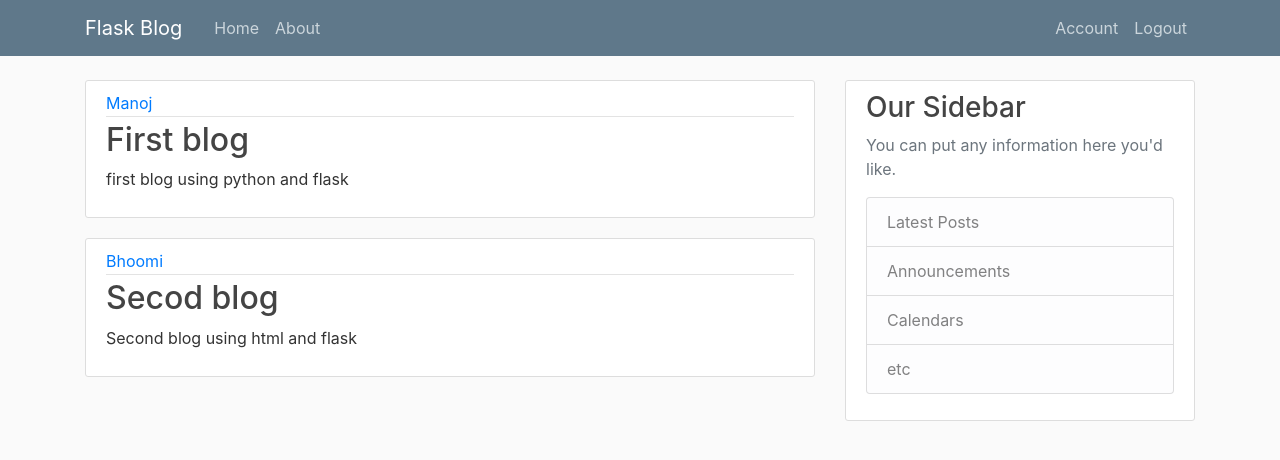
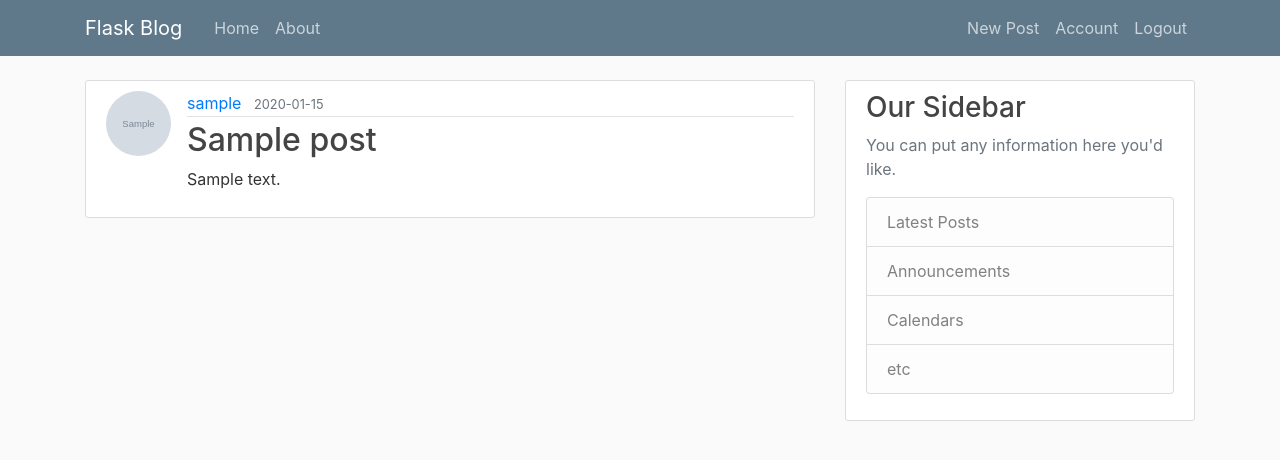
Before and after one commit to manurp/Python_programs, a Flask app: page / in a window 1280 px wide. Shown: the top 460 px of the page. Run offline with Flask 2, Linux system fonts and the light colour scheme; a user stored in the database is signed in; tables that the repository leaves empty hold one stand-in row (values such as "Sample post"); grey boxes marked "Sample" are stand-in pictures; some libraries are stand-ins or nearby versions.

Commit message:
update and adding of posts

```diff
--- a/web_app_flask/flaskblog/routes.py
+++ b/web_app_flask/flaskblog/routes.py
@@ -1,31 +1,17 @@
 import os
 import secrets
 from PIL import Image
-from flask import render_template, url_for, flash, redirect, request
+from flask import render_template, url_for, flash, redirect, request, abort
 from flaskblog import app, db, bcrypt
-from flaskblog.forms import RegistrationForm, LoginForm, UpdateAccountForm
+from flaskblog.forms import RegistrationForm, LoginForm, UpdateAccountForm, PostForm
 from flaskblog.models import User, Post
 from flask_login import login_user, current_user, logout_user, login_required
-
-posts = [
-    {
-        'author': 'Manoj',
-        'title': 'First blog',
-        'date': 'April 17 2018',
-        'content': 'first blog using python and flask'
-    },
-    {
-        'author': 'Bhoomi',
-        'title': 'Secod blog',
-        'date': 'June 19 2018',
-        'content': 'Second blog using html and flask'
-    }
-]
 
 
 @app.route("/")
 @app.route("/home")
 def home():
+    posts = Post.query.all()
     return render_template('home.html', posts=posts)
 
 
@@ -103,3 +89,41 @@ def account():
         form.email.data = current_user.email
     image_file = url_for('static', filename='profile_pics/' + current_user.image_file)
     return render_template('account.html', title='Account', image_file=image_file, form=form)
+
+
+@app.route("/post/new", methods=['GET', 'POST'])
+@login_required
+def new_post():
+    form = PostForm()
+    if form.validate_on_submit():
+        post = Post(title=form.title.data, content=form.content.data, author=current_user)
+        db.session.add(post)
+        db.session.commit()
+        flash('Your post has been created!', 'success')
+        return redirect(url_for('home'))
+    return render_template('create_post.html', title='New Post', form=form, legend='New Post')
+
+
+@app.route("/post/<int:post_id>")
+def post(post_id):
+    post = Post.query.get_or_404(post_id)
+    return render_template('post.html', title=post.title, post=post)
+
+
+@app.route("/post/<int:post_id>/update", methods=['GET', 'POST'])
+@login_required
+def update_post(post_id):
+    post = Post.query.get_or_404(post_id)
+    if post.author != current_user:
+        abort(403)
+    form = PostForm()
+    if form.validate_on_submit():
+        post.title = form.title.data
+        post.content = form.content.data
+        db.session.commit()
+        flash('Your Post has been updated!', 'success')
+        return redirect(url_for('post', post_id=post.id))
+    elif request.method == 'GET':
+        form.title.data = post.title
+        form.content.data = post.content
+    return render_template('create_post.html', title='Update Post', form=form, legend='Update Post')
--- a/web_app_flask/flaskblog/templates/home.html
+++ b/web_app_flask/flaskblog/templates/home.html
@@ -2,12 +2,13 @@
 {% block content %}
     {% for post in posts %}
         <article class="media content-section">
+          <img class="rounded-circle article-img" src="{{ url_for('static',filename='profile_pics/'+post.author.image_file)}}">
           <div class="media-body">
             <div class="article-metadata">
-              <a class="mr-2" href="#">{{ post.author }}</a>
-              <small class="text-muted">{{ post.date_posted }}</small>
+              <a class="mr-2" href="#">{{ post.author.username }}</a>
+              <small class="text-muted">{{ post.date_posted.strftime('%Y-%m-%d') }}</small>
             </div>
-            <h2><a class="article-title" href="#">{{ post.title }}</a></h2>
+            <h2><a class="article-title" href="{{url_for('post',post_id=post.id)}}">{{ post.title }}</a></h2>
             <p class="article-content">{{ post.content }}</p>
           </div>
         </article>
--- a/web_app_flask/flaskblog/templates/layout.html
+++ b/web_app_flask/flaskblog/templates/layout.html
@@ -31,6 +31,7 @@
             <!-- Navbar Right Side -->
             <div class="navbar-nav">
               {% if current_user.is_authenticated %}
+                <a class="nav-item nav-link" href="{{url_for('new_post')}}">New Post</a>
                 <a class="nav-item nav-link" href="{{url_for('account')}}">Account</a>
                 <a class="nav-item nav-link" href="{{url_for('logout')}}">Logout</a>
               {% else %}
```
Also changed, not shown: web_app_flask/flaskblog/forms.py (+7 -1 lines), web_app_flask/flaskblog/templates/create_post.html (added, +44 -0 lines), web_app_flask/flaskblog/templates/post.html (added, +14 -0 lines), web_app_flask/flaskblog/static/profile_pics/587e0052d96d4517.jpg (added), web_app_flask/flaskblog/static/profile_pics/69e5e983d73e87b5.png (added), web_app_flask/flaskblog/static/profile_pics/ed54d6957af62978.jpg (added).
